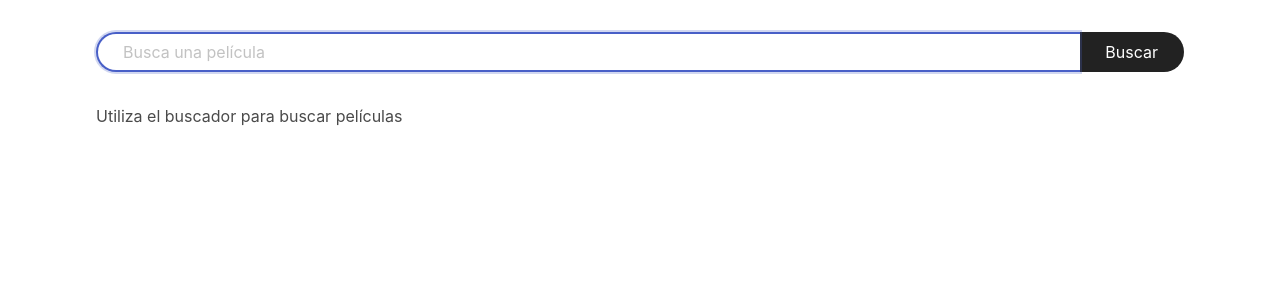
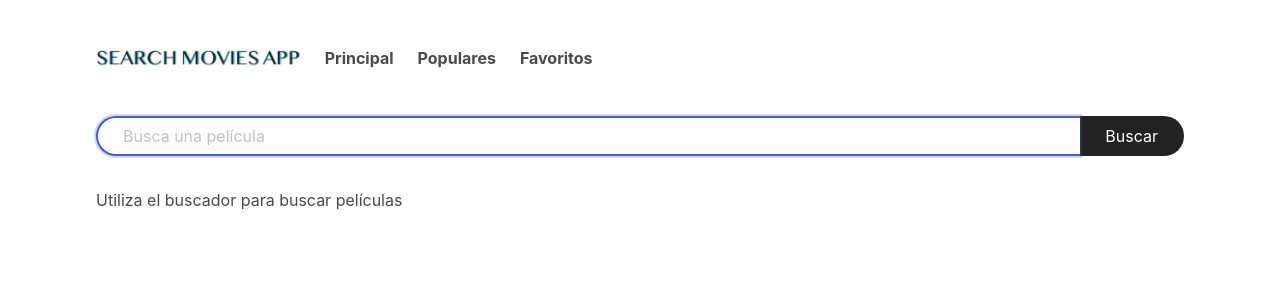
Before and after one commit to Mathiew82/buscamovies, a React (Create React App) app: page / in a window 1280 px wide. Shown: the top 300 px of the page. Built offline with nearby package versions, Linux system fonts and the light colour scheme.

Commit message:
Agregado el navbar de bulma. Arreglado el bug de superposición de elementos y eventos en el card de película.

```diff
--- a/src/App.css
+++ b/src/App.css
@@ -6,7 +6,8 @@
 
 :root {
   --primary-color: black;
-  --secondary-color: #25d;
+  --secondary-color: #31abca;
+  --semiblack-color: #222;
 }
 
 @keyframes loading-animation {
@@ -22,12 +23,25 @@
   padding: 2rem 2rem 4rem 2rem;
 }
 
-.navbar-item {
-  padding: 0 !important;
+.navbar {
+  margin-bottom: 2rem !important;
+}
+
+.navbar .navbar-start > .navbar-item {
+  font-weight: 700;
+}
+
+.pr0 {
+  padding-right: 0 !important;
+}
+
+.pl0 {
+  padding-left: 0 !important;
 }
 
 .logo {
   height: 28px;
+  margin-top: 5px;
 }
 
 header {
@@ -113,6 +127,59 @@ ul {
 
 .movies-list > li {
   margin-bottom: 1rem;
+  position: relative;
+}
+
+.movies-list > li > .icon-wrapper {
+  width: 36px;
+  height: 36px;
+  background-color: rgba(0, 0, 0, 0.4);
+  border-radius: 4px 8px 4px 4px;
+  position: absolute;
+  top: 0;
+  right: 0;
+  z-index: 1;
+}
+
+.movies-list > li > .icon-wrapper:hover {
+  background-color: rgba(0, 0, 0, 0.9);
+  cursor: pointer;
+}
+
+.movies-list > li > .icon-wrapper:hover:before {
+  width: auto;
+  height: 36px;
+  line-height: 36px;
+  background-color: rgba(0, 0, 0, 0.9);
+  border-radius: 4px;
+  color: white;
+  content: "Favorito";
+  font-family: Arial, Helvetica, sans-serif;
+  font-size: 13px;
+  font-weight: 700;
+  padding: 0 8px;
+  position: absolute;
+  top: 0;
+  right: 40px;
+}
+
+.movies-list > li > .icon-wrapper > .click-zone {
+  width: 100%;
+  height: 100%;
+  display: inline-block;
+  position: absolute;
+  top: 0;
+  left: 0;
+  z-index: 1;
+}
+
+.movies-list > li > .icon-wrapper > .icon {
+  color: #eee;
+  font-size: 20px;
+  position: absolute;
+  top: 50%;
+  left: 50%;
+  transform: translate(-50%, -50%);
 }
 
 .movies-list > li > a > .movies-list__img {
@@ -139,55 +206,6 @@ ul {
   position: absolute;
   bottom: 5px;
   left: 5px;
-}
-
-.movies-list > li > a > .movies-list__img > .icon-wrapper {
-  width: 36px;
-  height: 36px;
-  background-color: rgba(0, 0, 0, 0.4);
-  border-radius: 4px 8px 4px 4px;
-  position: absolute;
-  top: 0;
-  right: 0;
-}
-
-.movies-list > li > a > .movies-list__img > .icon-wrapper:hover {
-  background-color: rgba(0, 0, 0, 0.9);
-}
-
-.movies-list > li > a > .movies-list__img > .icon-wrapper:hover:before {
-  width: auto;
-  height: 36px;
-  line-height: 36px;
-  background-color: rgba(0, 0, 0, 0.9);
-  border-radius: 4px;
-  color: white;
-  content: "Favorito";
-  font-size: 13px;
-  font-weight: 700;
-  padding: 0 8px;
-  position: absolute;
-  top: 0;
-  right: 40px;
-}
-
-.movies-list > li > a > .movies-list__img > .icon-wrapper > .click-zone {
-  width: 100%;
-  height: 100%;
-  display: inline-block;
-  position: absolute;
-  top: 0;
-  left: 0;
-  z-index: 1;
-}
-
-.movies-list > li > a > .movies-list__img > .icon-wrapper > .icon {
-  color: #eee;
-  font-size: 20px;
-  position: absolute;
-  top: 50%;
-  left: 50%;
-  transform: translate(-50%, -50%);
 }
 
 .movies-list > li > a > .movies-list__img > .movies-list-vote-average-value {
@@ -262,13 +280,13 @@ ul {
 }
 
 .button.is-primary {
-  background-color: #222 !important;
+  background-color: var(--semiblack-color) !important;
   padding: 7px 25px;
   transition: background-color 0.2s;
 }
 
 .button.is-primary:hover {
-  background-color: #444 !important;
+  background-color: var(--secondary-color) !important;
 }
 
 .pagination-link {
@@ -276,15 +294,14 @@ ul {
 }
 
 .pagination-link:hover {
-  border-color: #222 !important;
+  background-color: var(--secondary-color) !important;
+  border-color: var(--secondary-color) !important;
+  color: white !important;
+  cursor: pointer;
 }
 
 .pagination-link.is-current {
-  background-color: #222 !important;
-  border-color: #222 !important;
+  background-color: var(--semiblack-color) !important;
+  border-color: var(--semiblack-color) !important;
   transition: background-color 0.2s;
 }
-
-.pagination-link.is-current:hover {
-  background-color: #444 !important;
-}
--- a/src/components/Movie.js
+++ b/src/components/Movie.js
@@ -58,6 +58,18 @@ function Movie(props) {
 
   return (
     <li>
+      <span className="icon-wrapper">
+        <span
+          className="click-zone"
+          data-movie={JSON.stringify(movie)}
+          onClick={isAddedToFavorites() ? removeToFavorites : addToFavorites}
+        />
+        {isAddedToFavorites() ? (
+          <i className="icon icon-heart" />
+        ) : (
+          <i className="icon icon-heart-empty" />
+        )}
+      </span>
       <Link to={`/pelicula/${movie.id}`}>
         <span
           className="movies-list__img"
@@ -67,20 +79,6 @@ function Movie(props) {
               : `url(${process.env.PUBLIC_URL}/default-movie.png)`,
           }}
         >
-          <span className="icon-wrapper">
-            <span
-              className="click-zone"
-              data-movie={JSON.stringify(movie)}
-              onClick={
-                isAddedToFavorites() ? removeToFavorites : addToFavorites
-              }
-            />
-            {isAddedToFavorites() ? (
-              <i className="icon icon-heart" />
-            ) : (
-              <i className="icon icon-heart-empty" />
-            )}
-          </span>
           <span className="movies-list-vote-average-value">
             {voteAverage}
             <small>%</small>
--- a/src/pages/Home.js
+++ b/src/pages/Home.js
@@ -1,5 +1,6 @@
+/* eslint-disable jsx-a11y/anchor-is-valid */
 import React, { useState } from "react";
-// import { Link } from "react-router-dom";
+import { Link } from "react-router-dom";
 // import Title from "../components/ui/Title";
 import Pagination from "../components/ui/Pagination";
 import Loading from "../components/Loading";
@@ -9,6 +10,7 @@ import MoviesList from "../components/MoviesList";
 function Home(props) {
   const { apiUrl, apiKey } = props;
 
+  const [isActive, setisActive] = useState(false);
   const [loadingResults, setLoadingResults] = useState(false);
   const [currentPage, setCurrentPage] = useState(1);
   const [movies, setMovies] = useState([]);
@@ -67,31 +69,13 @@ function Home(props) {
       <Loading loading={loadingResults} />
       <div className="app">
         <header>
-          {/* <img
-            src={`${process.env.PUBLIC_URL}/logo.png`}
-            alt="Search Movies App"
-            className="logo"
-          />
-          <nav>
-            <ul>
-              <li>
-                <a href="./">Página principal</a>
-              </li>
-              <li>
-                <a href="./populares">Populares</a>
-              </li>
-              <li>
-                <a href="./favoritos">Mis favoritos</a>
-              </li>
-            </ul>
-          </nav> */}
-          {/* <nav
+          <nav
             className="navbar is-fullwidth"
             role="navigation"
             aria-label="main navigation"
           >
             <div className="navbar-brand">
-              <a className="navbar-item" href="https://bulma.io">
+              <a className="navbar-item pl0" href="https://bulma.io">
                 <img
                   src={`${process.env.PUBLIC_URL}/logo.png`}
                   alt="Search Movies App"
@@ -100,9 +84,13 @@ function Home(props) {
               </a>
 
               <a
-                href="@"
+                onClick={() => {
+                  setisActive(!isActive);
+                }}
                 role="button"
-                className="navbar-burger"
+                className={`navbar-burger burger ${
+                  isActive ? "is-active" : ""
+                }`}
                 aria-label="menu"
                 aria-expanded="false"
                 data-target="navbarBasicExample"
@@ -113,33 +101,23 @@ function Home(props) {
               </a>
             </div>
 
-            <div id="navbarBasicExample" className="navbar-menu">
+            <div
+              id="navbarBasicExample"
+              className={`navbar-menu ${isActive ? "is-active" : ""}`}
+            >
               <div className="navbar-start">
                 <Link to={"/"} className="navbar-item">
-                  Página principal
+                  Principal
                 </Link>
                 <Link to={"/populares"} className="navbar-item">
                   Populares
                 </Link>
                 <Link to={"/favoritos"} className="navbar-item">
-                  Mis favoritos
+                  Favoritos
                 </Link>
               </div>
-
-              <div className="navbar-end">
-                <div className="navbar-item">
-                  <div className="buttons">
-                    <a href="@" className="button is-primary">
-                      <strong>Sign up</strong>
-                    </a>
-                    <a href="@" className="button is-light">
-                      Log in
-                    </a>
-                  </div>
-                </div>
-              </div>
             </div>
-          </nav> */}
+          </nav>
         </header>
 
         <div className="is-flex is-justify-content-center is-fullwidth">
```
Also changed, not shown: public/logo.png.
